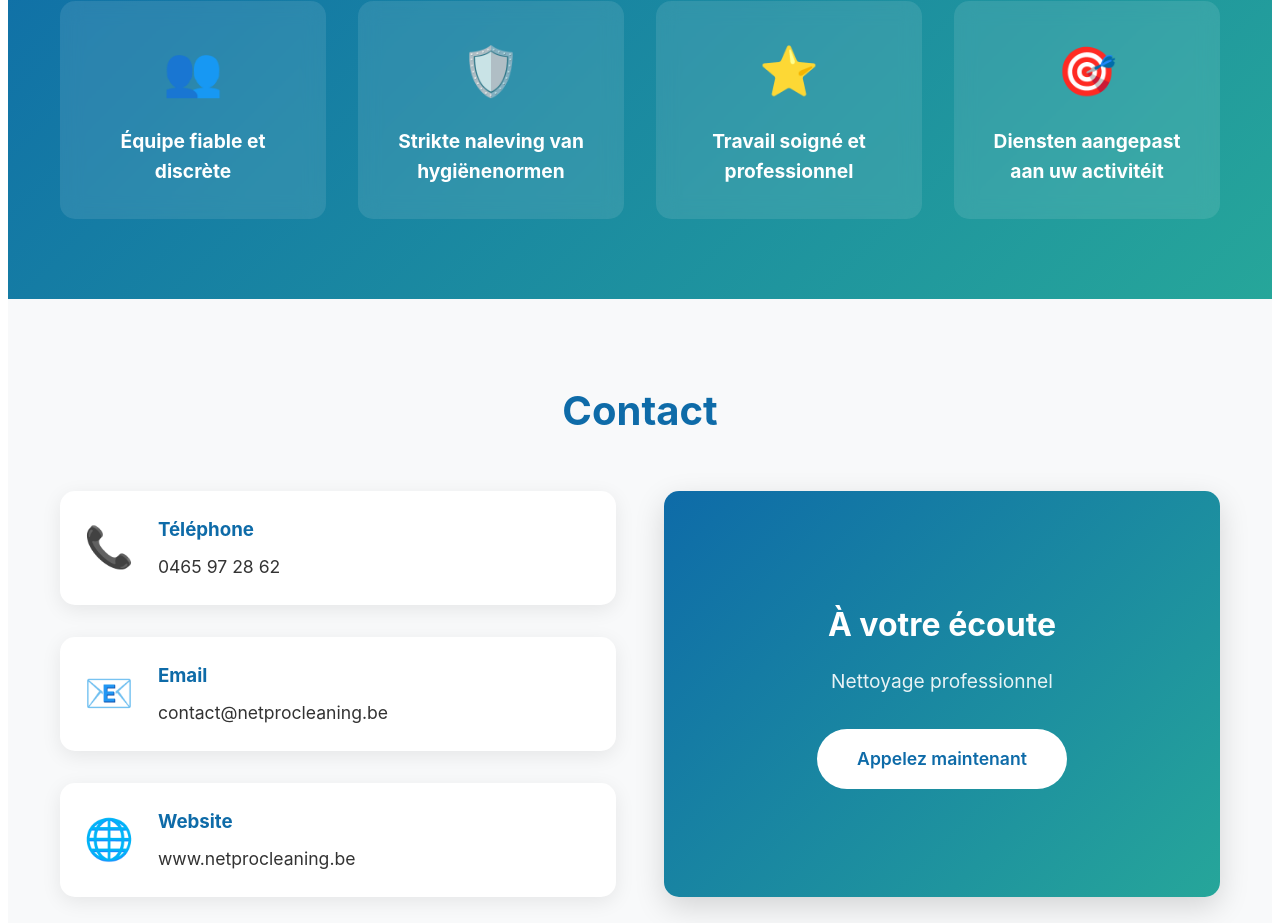
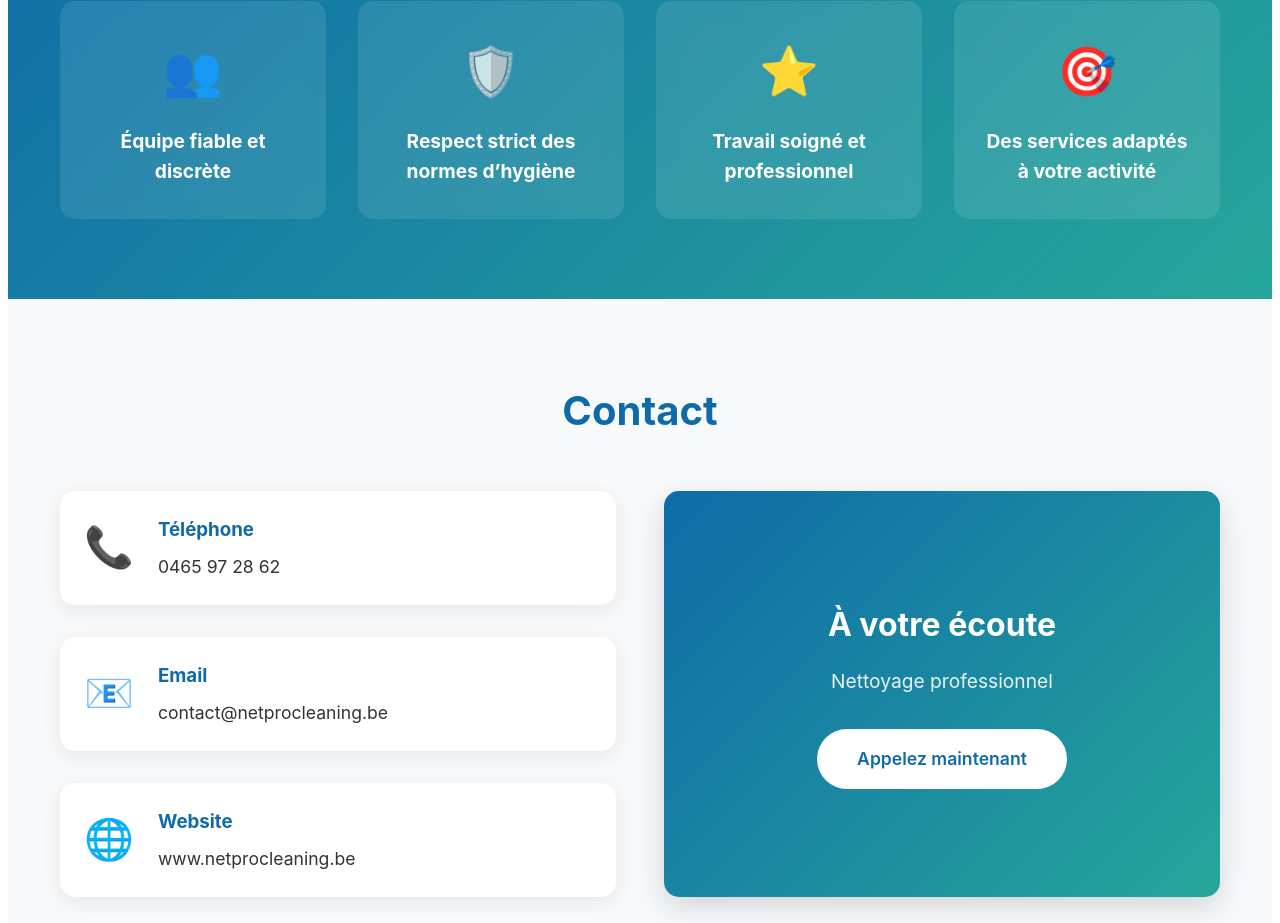
Before and after one commit to Madjixx/netpro, an Angular app: page / in a window 1280 px wide. Shown: the part 2120-3043 px from the top of the page. Built offline with nearby package versions, Linux system fonts and the light colour scheme.

Commit message:
Updated main.ts

```diff
--- a/src/main.ts
+++ b/src/main.ts
@@ -103,7 +103,7 @@ import { CommonModule } from '@angular/common';
             </div>
             <div class="advantage">
               <div class="advantage-icon">🛡️</div>
-              <h3>Strikte naleving van hygiënenormen</h3>
+              <h3>Respect strict des normes d’hygiène</h3>
             </div>
             <div class="advantage">
               <div class="advantage-icon">⭐</div>
@@ -111,7 +111,7 @@ import { CommonModule } from '@angular/common';
             </div>
             <div class="advantage">
               <div class="advantage-icon">🎯</div>
-              <h3>Diensten aangepast aan uw activitéit</h3>
+              <h3>Des services adaptés à votre activité</h3>
             </div>
           </div>
         </div>
```
